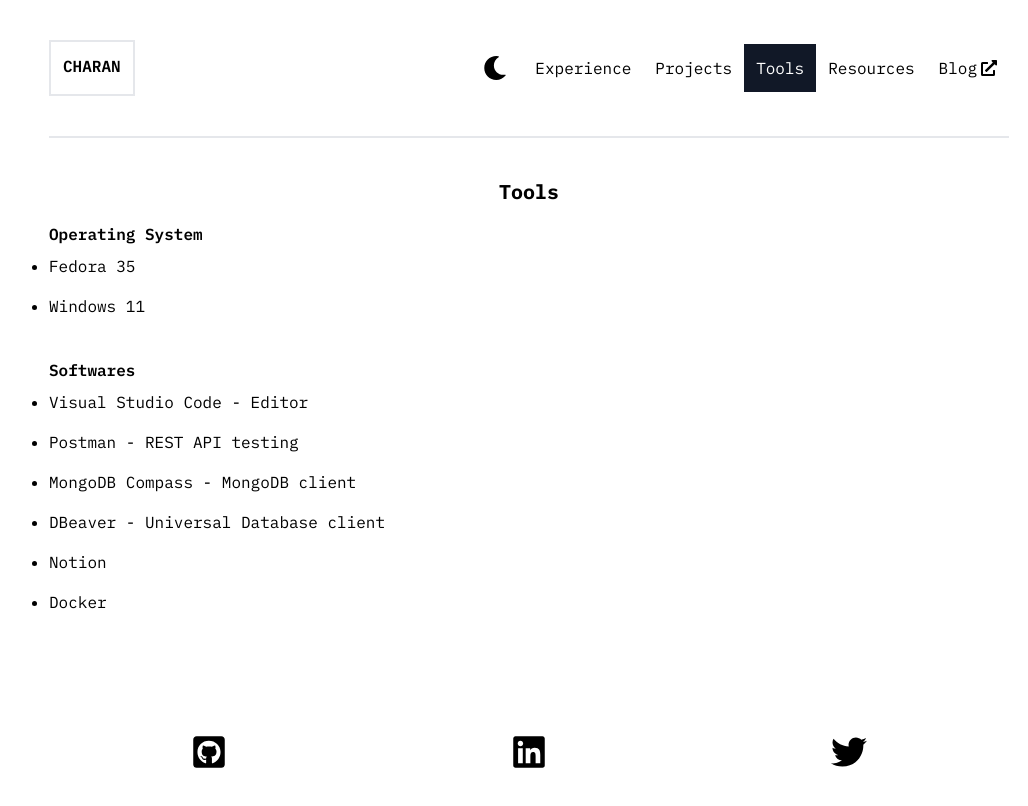
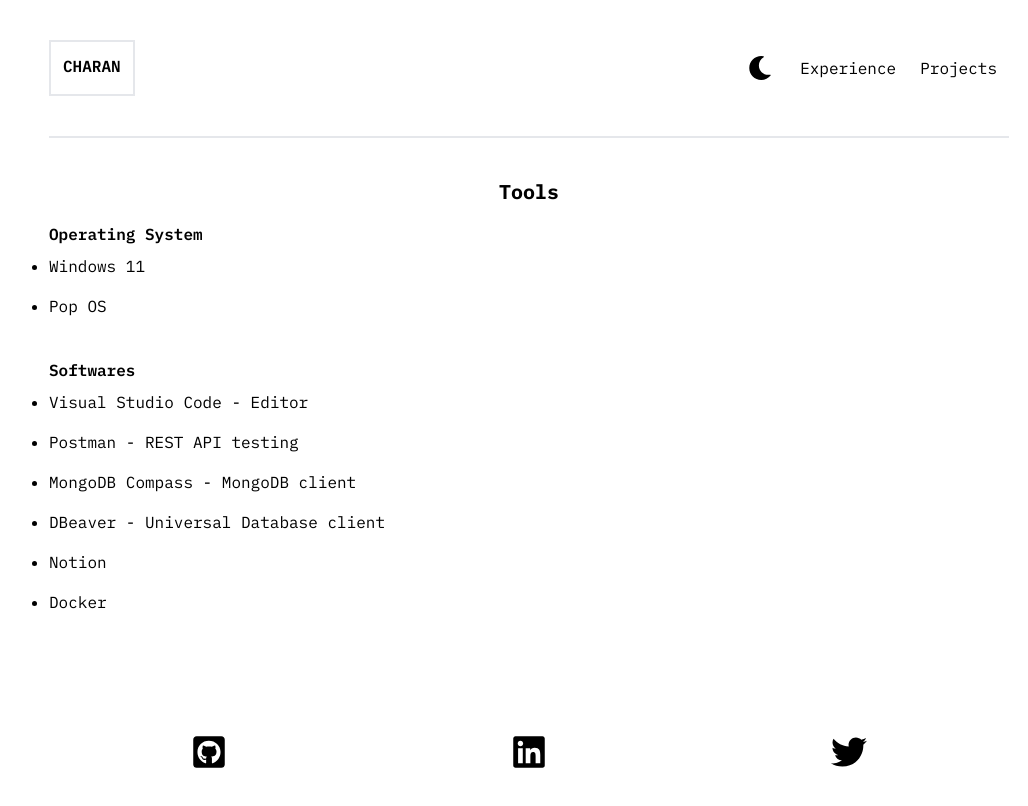
Before and after one commit to charan1973/portfolio-new, a Next.js app: page /tools in a window 1280 px wide. Shown: the top 806 px of the page, without its empty margins (111-1139 px from the left). Built offline with nearby package versions, Linux system fonts and the light colour scheme.

Commit message:
removed tools and resources from navbar and disabled next telemetry

```diff
--- a/components/navbar/navbar.component.jsx
+++ b/components/navbar/navbar.component.jsx
@@ -40,7 +40,7 @@ const Navbar = () => {
         </div>
       </div>
       <div
-        className={`lg:flex lg:flex-row w-full lg:w-3/5 justify-around ${
+        className={`lg:flex lg:flex-row lg:w-auto justify-around ${
           showNav ? "flex flex-col items-center" : "hidden"
         }`}
         onClick={() => setShowNav(false)}
@@ -51,7 +51,7 @@ const Navbar = () => {
             <NavbarButton href="/projects">Projects</NavbarButton>
           )
         }
-        {
+        {/* {
           tools && tools.length > 0 && (
             <NavbarButton href="/tools">Tools</NavbarButton>
           )
@@ -60,8 +60,8 @@ const Navbar = () => {
           resources && resources.length > 0 && (
             <NavbarButton href="/resources">Resources</NavbarButton>
           )
-        }
-        {
+        } */}
+        {/* {
           bio.blogLink && (
           <NavbarButton href={bio.blogLink} target="_blank">
             <span className="flex items-center">
@@ -70,7 +70,7 @@ const Navbar = () => {
             </span>
           </NavbarButton>
           )
-        }
+        } */}
       </div>
     </div>
   );
--- a/data/tools.data.js
+++ b/data/tools.data.js
@@ -1,7 +1,7 @@
 export const tools = [
     {
       title: "Operating System",
-      items: ["Fedora 35", "Windows 11"],
+      items: ["Windows 11", "Pop OS"],
     },
     {
       title: "Softwares",
--- a/package.json
+++ b/package.json
@@ -5,7 +5,8 @@
   "scripts": {
     "dev": "next dev",
     "build": "next build",
-    "start": "next start"
+    "start": "next start",
+    "prebuild": "next telemetry disable"
   },
   "dependencies": {
     "next": "^12.0.7",
```
